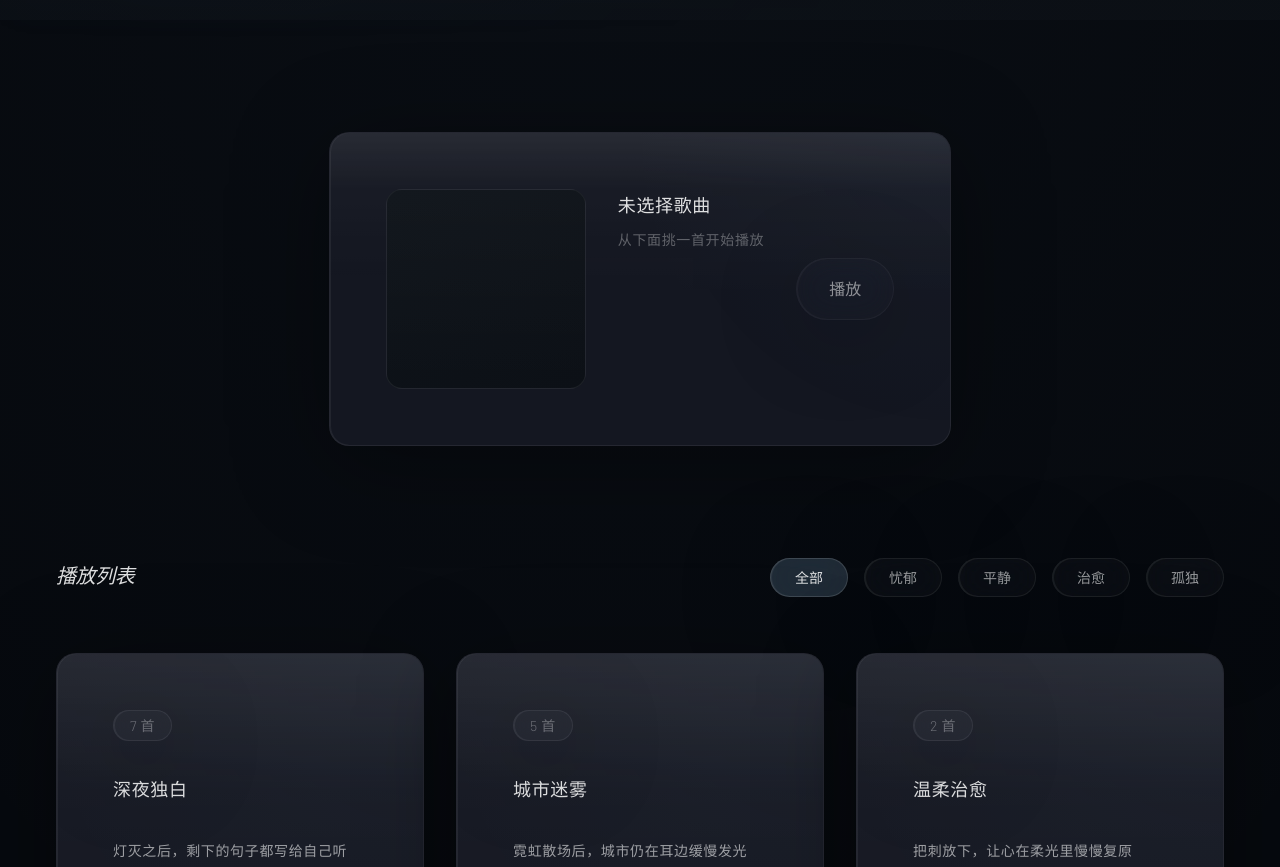
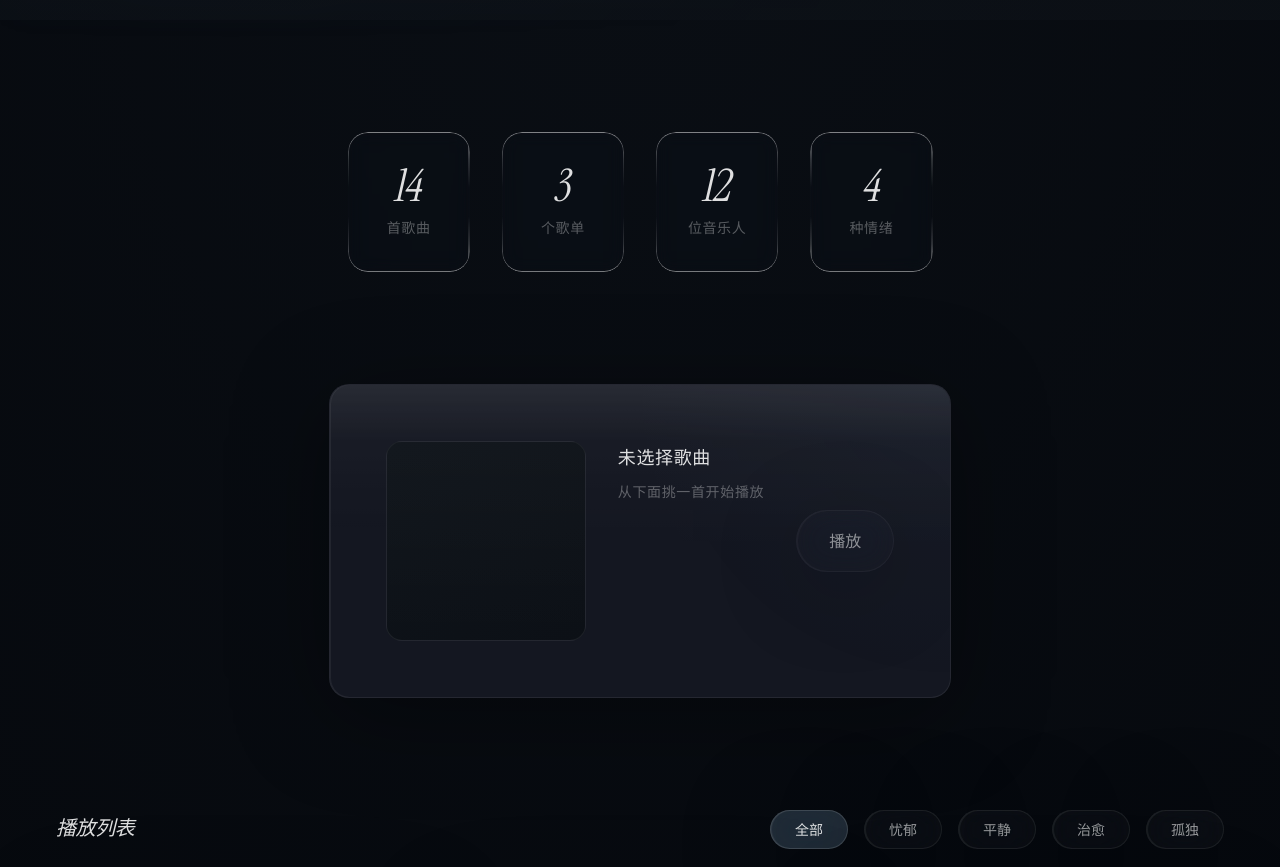
Before and after one commit to UNEVERBETRAYME/GAIA, a Vue app: page /music in a window 1280 px wide. Shown: the part 780-1647 px from the top of the page. Built offline with nearby package versions, Linux system fonts and the light colour scheme.

Commit message:
ui: music stats cards + homepage entrance card blur-in stagger animation

```diff
--- a/src/views/HomeView.vue
+++ b/src/views/HomeView.vue
@@ -95,29 +95,29 @@ watch(
       <div class="home__mood-desc">{{ moodDesc }}</div>
     </section>
 
-    <section class="home__entrances">
-      <RouterLink class="home__card glass glass--liquid" :to="buildUrlWithMood('/ai', currentMood)">
+    <section class="home__entrances home__entrances--stagger">
+      <RouterLink class="home__card glass glass--liquid home__card--a" :to="buildUrlWithMood('/ai', currentMood)">
         <span class="home__card-icon">
           <svg width="22" height="22" viewBox="0 0 24 24" fill="none" stroke="currentColor" stroke-width="1.5" stroke-linecap="round" stroke-linejoin="round"><circle cx="12" cy="12" r="10"/><path d="M12 16v-4"/><path d="M12 8h.01"/></svg>
         </span>
         <span class="home__card-label">跟她说说话</span>
         <span class="home__card-arrow">→</span>
       </RouterLink>
-      <RouterLink class="home__card glass glass--liquid" :to="buildUrlWithMood('/translate', currentMood)">
+      <RouterLink class="home__card glass glass--liquid home__card--b" :to="buildUrlWithMood('/translate', currentMood)">
         <span class="home__card-icon">
           <svg width="22" height="22" viewBox="0 0 24 24" fill="none" stroke="currentColor" stroke-width="1.5" stroke-linecap="round" stroke-linejoin="round"><path d="M21 15a2 2 0 0 1-2 2H7l-4 4V5a2 2 0 0 1 2-2h14a2 2 0 0 1 2 2z"/></svg>
         </span>
         <span class="home__card-label">把感受拆开</span>
         <span class="home__card-arrow">→</span>
       </RouterLink>
-      <RouterLink class="home__card glass glass--liquid" :to="buildUrlWithMood('/words', currentMood)">
+      <RouterLink class="home__card glass glass--liquid home__card--c" :to="buildUrlWithMood('/words', currentMood)">
         <span class="home__card-icon">
           <svg width="22" height="22" viewBox="0 0 24 24" fill="none" stroke="currentColor" stroke-width="1.5" stroke-linecap="round" stroke-linejoin="round"><path d="M2 3h6a4 4 0 0 1 4 4v14a3 3 0 0 0-3-3H2z"/><path d="M22 3h-6a4 4 0 0 0-4 4v14a3 3 0 0 1 3-3h7z"/></svg>
         </span>
         <span class="home__card-label">被接住的瞬间</span>
         <span class="home__card-arrow">→</span>
       </RouterLink>
-      <RouterLink class="home__card glass glass--liquid" :to="buildUrlWithMood('/music', currentMood)">
+      <RouterLink class="home__card glass glass--liquid home__card--d" :to="buildUrlWithMood('/music', currentMood)">
         <span class="home__card-icon">
           <svg width="22" height="22" viewBox="0 0 24 24" fill="none" stroke="currentColor" stroke-width="1.5" stroke-linecap="round" stroke-linejoin="round"><path d="M9 18V5l12-2v13"/><circle cx="6" cy="18" r="3"/><circle cx="18" cy="16" r="3"/></svg>
         </span>
@@ -297,6 +297,31 @@ watch(
   max-width: 960px;
 }
 
+.home__entrances--stagger > .home__card {
+  opacity: 0;
+  transform: translateY(16px);
+  filter: blur(6px);
+  animation: homeCardIn 0.6s var(--transition-base) forwards;
+}
+
+.home__entrances--stagger > .home__card--a { animation-delay: 0.05s; }
+.home__entrances--stagger > .home__card--b { animation-delay: 0.18s; }
+.home__entrances--stagger > .home__card--c { animation-delay: 0.31s; }
+.home__entrances--stagger > .home__card--d { animation-delay: 0.44s; }
+
+@keyframes homeCardIn {
+  from {
+    opacity: 0;
+    transform: translateY(16px);
+    filter: blur(6px);
+  }
+  to {
+    opacity: 1;
+    transform: translateY(0);
+    filter: blur(0);
+  }
+}
+
 .home__card {
   display: flex;
   flex-direction: column;
--- a/src/views/MusicView.vue
+++ b/src/views/MusicView.vue
@@ -39,6 +39,18 @@ const ambientStyle = computed(() => {
   const gradient = playerState.value.song?.gradient
   if (!playerState.value.song) return {}
   return { '--music-now-ambient': gradient }
+})
+
+const stats = computed(() => {
+  const allSongs = playlistsData.flatMap(p => p.songs)
+  const uniqueArtists = new Set(allSongs.map(s => s.artist)).size
+  const uniqueMoods = new Set(allSongs.map(s => normalizeEmotionKey(s.mood)).filter(Boolean)).size
+  return {
+    tracks: allSongs.length,
+    artists: uniqueArtists,
+    playlists: playlistsData.length,
+    moods: uniqueMoods,
+  }
 })
 
 function setMood(nextMood) {
@@ -84,6 +96,25 @@ watch(
       <div class="music__badge glass glass--liquid">找到对的旋律</div>
       <h1 class="music__title">情绪音乐</h1>
       <p class="music__subtitle">深夜的旋律，是情绪最柔软的容器。</p>
+    </section>
+
+    <section class="music__stats">
+      <div class="music__stat glass glass--liquid">
+        <div class="music__stat-num">{{ stats.tracks }}</div>
+        <div class="music__stat-label">首歌曲</div>
+      </div>
+      <div class="music__stat glass glass--liquid">
+        <div class="music__stat-num">{{ stats.playlists }}</div>
+        <div class="music__stat-label">个歌单</div>
+      </div>
+      <div class="music__stat glass glass--liquid">
+        <div class="music__stat-num">{{ stats.artists }}</div>
+        <div class="music__stat-label">位音乐人</div>
+      </div>
+      <div class="music__stat glass glass--liquid">
+        <div class="music__stat-num">{{ stats.moods }}</div>
+        <div class="music__stat-label">种情绪</div>
+      </div>
     </section>
 
     <section class="music__now glass glass--surface" :style="ambientStyle">
@@ -173,6 +204,41 @@ watch(
   margin: var(--space-1) var(--space-0) var(--space-0);
   max-width: var(--space-layout-subtitle-max-width);
   color: var(--color-text-1);
+}
+
+.music__stats {
+  display: grid;
+  grid-template-columns: repeat(4, 1fr);
+  gap: var(--space-2);
+  max-width: 800px;
+  margin: 0 auto;
+}
+
+.music__stat {
+  display: flex;
+  flex-direction: column;
+  align-items: center;
+  justify-content: center;
+  gap: var(--space-0-5);
+  padding: var(--space-2);
+  min-height: 100px;
+  text-align: center;
+}
+
+.music__stat-num {
+  font-family: 'Instrument Serif', serif;
+  font-style: italic;
+  font-weight: 300;
+  font-size: clamp(2rem, 3.5vw, 2.8rem);
+  letter-spacing: -0.03em;
+  color: var(--color-text-0);
+  line-height: 1;
+}
+
+.music__stat-label {
+  font-size: var(--space-font-size-0);
+  color: var(--color-text-2);
+  letter-spacing: 0.04em;
 }
 
 .music__moods {
@@ -422,6 +488,10 @@ watch(
 }
 
 @media (max-width: 860px) {
+  .music__stats {
+    grid-template-columns: repeat(2, 1fr);
+  }
+
   .music__panel {
     padding: var(--space-3);
   }
```
